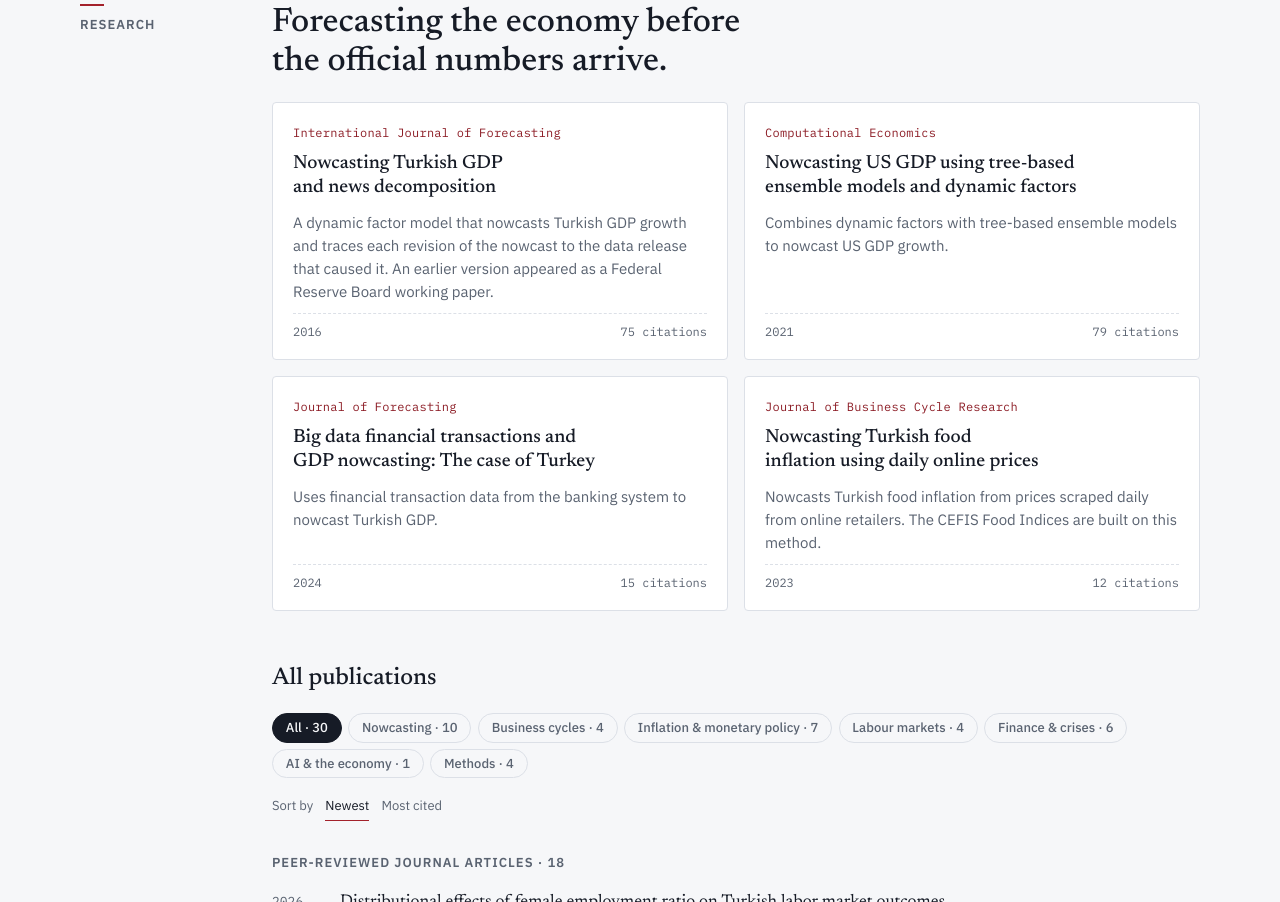
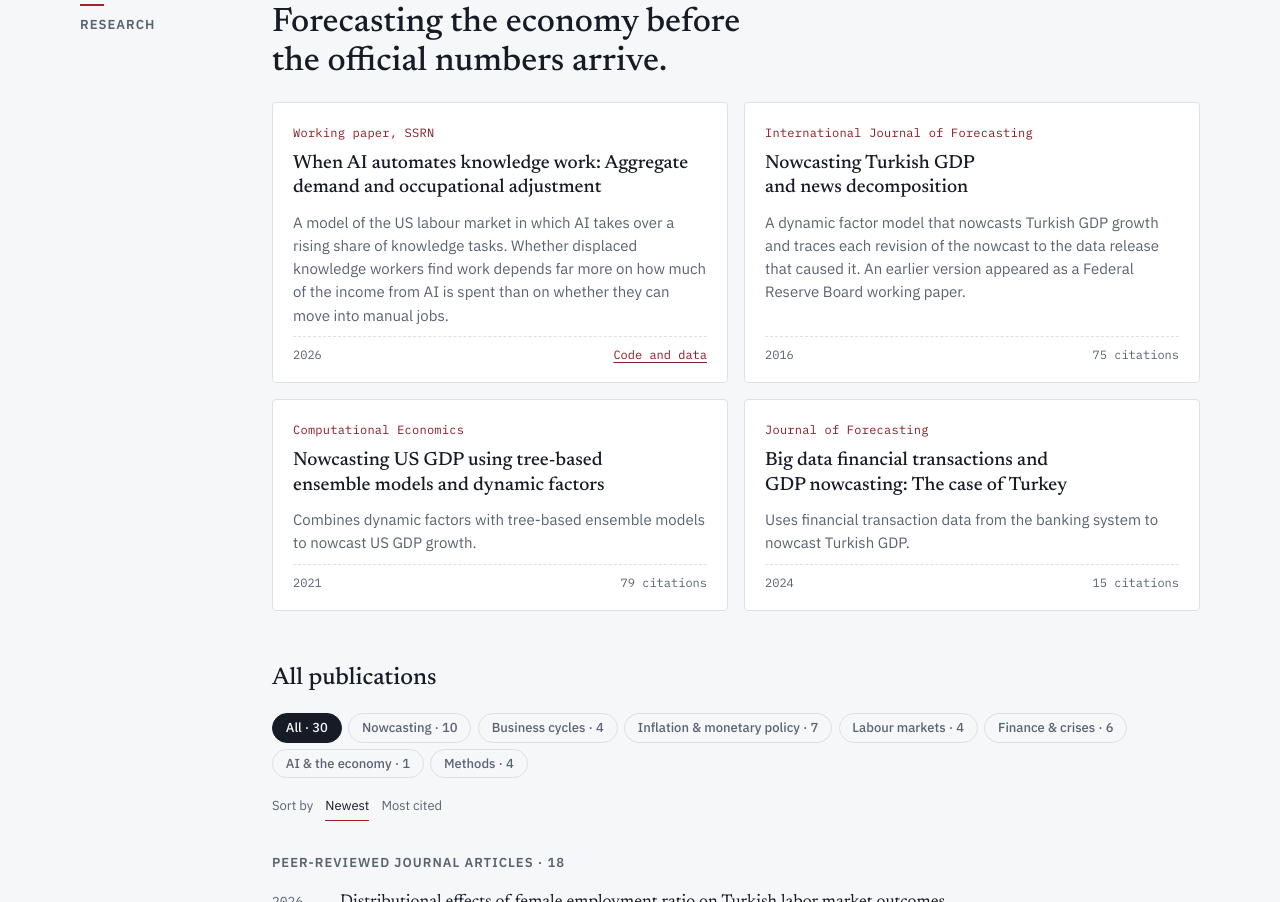
Before and after one commit to BSoybilgen/soybilgen.com, an Astro site: page / in a window 1280 px wide. Shown: the part 1500-2402 px from the top of the page. Built offline with nearby package versions, Linux system fonts and the light colour scheme; Astro itself is replaced by a stand-in of ours.

Commit message:
Feature the AI working paper first
Selected papers: AI working paper, IJF 2016, Computational Economics 2021,
Journal of Forecasting 2024. JBCR 2023 stays in the full list. Cards for
uncited papers link to code and data instead of showing 0 citations.

Co-Authored-By: Claude Opus 5.5 <noreply@anthropic.com>

```diff
--- a/src/data/publications.json
+++ b/src/data/publications.json
@@ -38,7 +38,7 @@
       "themes": [
         "nowcasting"
       ],
-      "featured": 3,
+      "featured": 4,
       "summary": "Uses financial transaction data from the banking system to nowcast Turkish GDP."
     },
     {
@@ -53,7 +53,6 @@
         "nowcasting",
         "inflation"
       ],
-      "featured": 4,
       "summary": "Nowcasts Turkish food inflation from prices scraped daily from online retailers. The CEFIS Food Indices are built on this method."
     },
     {
@@ -79,7 +78,7 @@
       "themes": [
         "nowcasting"
       ],
-      "featured": 2,
+      "featured": 3,
       "summary": "Combines dynamic factors with tree-based ensemble models to nowcast US GDP growth."
     },
     {
@@ -227,7 +226,7 @@
       "themes": [
         "nowcasting"
       ],
-      "featured": 1,
+      "featured": 2,
       "summary": "A dynamic factor model that nowcasts Turkish GDP growth and traces each revision of the nowcast to the data release that caused it. An earlier version appeared as a Federal Reserve Board working paper."
     },
     {
@@ -291,7 +290,10 @@
       "themes": [
         "ai",
         "labour"
-      ]
+      ],
+      "featured": 1,
+      "summary": "A model of the US labour market in which AI takes over a rising share of knowledge tasks. Whether displaced knowledge workers find work depends far more on how much of the income from AI is spent than on whether they can move into manual jobs.",
+      "code": "https://github.com/BSoybilgen/ai-demand-occupational-adjustment"
     },
     {
       "id": "nowcasting-inflation-using-online-prices",
--- a/src/pages/index.astro
+++ b/src/pages/index.astro
@@ -15,7 +15,7 @@ const publications = pubData.publications;
 const featured = publications
   .filter((p) => p.featured)
   .sort((a, b) => (a.featured ?? 0) - (b.featured ?? 0));
-const shortVenue = (v: string) => v.replace(/ \d.*$/, '');
+const shortVenue = (v: string) => v.split(' · ')[0].replace(/ \d.*$/, '');
 
 const hidden = new Set<string>(pinData.hidden);
 const pinned = new Set<string>(pinData.pinned);
@@ -119,7 +119,7 @@ const metricItems = [
                 <div class="venue">{shortVenue(p.venue)}</div>
                 <h3>{p.url ? <a href={p.url}>{p.title}</a> : p.title}</h3>
                 <p>{p.summary}</p>
-                <div class="foot"><span>{p.year}</span><span>{p.citations} citations</span></div>
+                <div class="foot"><span>{p.year}</span>{p.citations > 0 ? <span>{p.citations} citations</span> : p.code && <a href={p.code}>Code and data</a>}</div>
               </article>
             ))}
           </div>
--- a/src/styles/global.css
+++ b/src/styles/global.css
@@ -120,6 +120,7 @@ section.block + section.block .wrap { border-top: 1px solid var(--rule); }
 .paper h3 a:hover { text-decoration: underline; }
 .paper p { margin: 0; color: var(--muted); font-size: 0.9375rem; line-height: 1.55; }
 .paper .foot { margin-top: auto; display: flex; justify-content: space-between; gap: 1rem; font-family: var(--font-mono); font-size: 0.75rem; color: var(--muted); padding-top: 0.5rem; border-top: 1px dashed var(--rule); }
+.paper .foot a { color: var(--accent-ink); }
 
 /* full list */
 .listhead { display: flex; flex-wrap: wrap; justify-content: space-between; align-items: end; gap: 1rem; margin-bottom: 1rem; }
```
